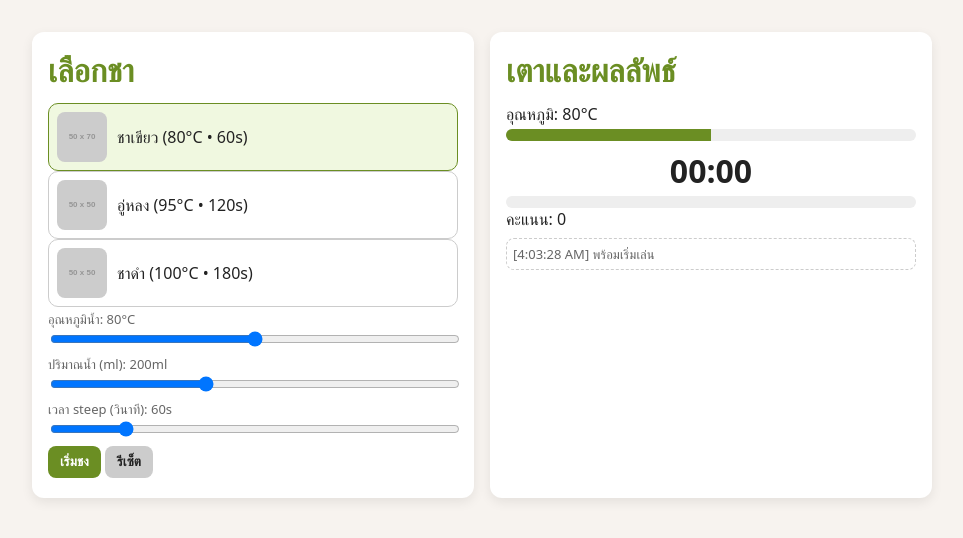
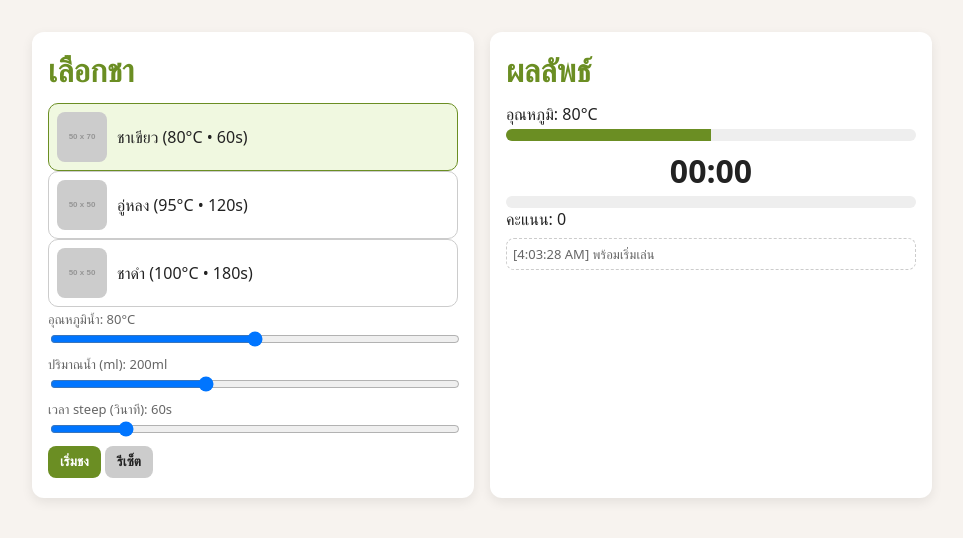
Before and after one commit to bbengcanthr-coder/tea-game, a plain HTML site: page index.html in a window 1280 px wide. Shown: the whole page, without its empty margins (158-1121 px from the left). Drawn offline with Linux system fonts and the light colour scheme; placeholder pictures from the web are drawn by us.

Commit message:
Update index.html

```diff
--- a/index.html
+++ b/index.html
@@ -3,7 +3,7 @@
 <head>
 <meta charset="UTF-8">
 <meta name="viewport" content="width=device-width, initial-scale=1.0">
-<title>เกมส์ชงชา (เล่นได้)</title>
+<title>เกมส์ชงชา</title>
 <style>
 body{margin:0;font-family:system-ui,sans-serif;background:#f7f3ef;color:#222}
 .container{max-width:900px;margin:16px auto;padding:16px;display:flex;flex-wrap:wrap;gap:16px}
@@ -56,7 +56,7 @@ h1{margin:0 0 12px;color:#6b8e23}
   </div>
 
   <div class="card">
-    <h1>เตาและผลลัพธ์</h1>
+    <h1>ผลลัพธ์</h1>
     <div>อุณหภูมิ: <span id="displayTemp">80</span>°C</div>
     <div class="meter"><div class="meter-bar" id="tempMeter"></div></div>
     <div class="timer" id="timerDisplay">00:00</div>
```
